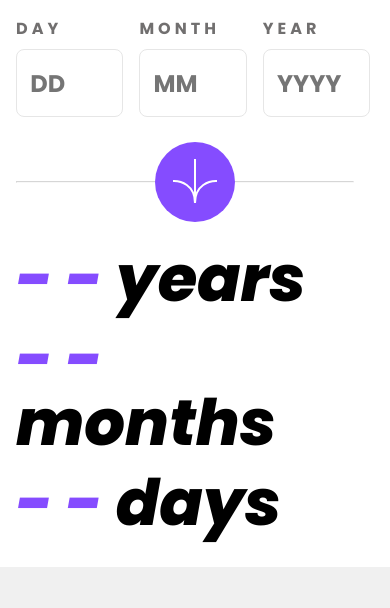
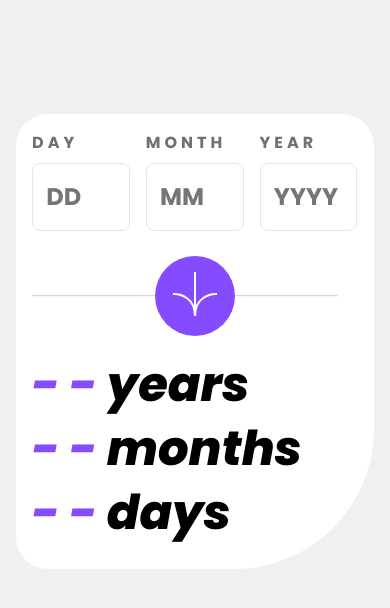
Before and after one commit to Esphalon/age-calculator-app, a website built with Vite: page index.html in a window 390 px wide. Built offline with nearby package versions, Linux system fonts and the light colour scheme.

Commit message:
Bit more mobile styling

```diff
--- a/style.css
+++ b/style.css
@@ -13,7 +13,10 @@
   /* Font sizes */
   --fs-body: 1rem;
   --fs-input: 1.5rem;
-  --fs-result: 4rem;
+  --fs-result: 3rem;
+  @media(min-width: 47em){
+    --fs-result: 4rem;
+  }
 
   --ff-primary:'Poppins', sans-serif;
   --fw-400: 400;
@@ -49,6 +52,14 @@ body{
   font-family: var(--ff-primary);
   background-color: var(--clr-n-off-white);
   margin: 0px;
+
+
+}
+@media (max-width: 47em){
+body{
+  padding: 1rem;
+  margin-top: 25%;
+}
 }
 @media(min-width: 47em){
   body{
@@ -61,7 +72,7 @@ body{
 }
 main{
   background-color: var(--clr-n-white);
-
+  border-radius: 32px 32px 140px 32px;
 }
 @media(min-width: 47em){
   main{
```
